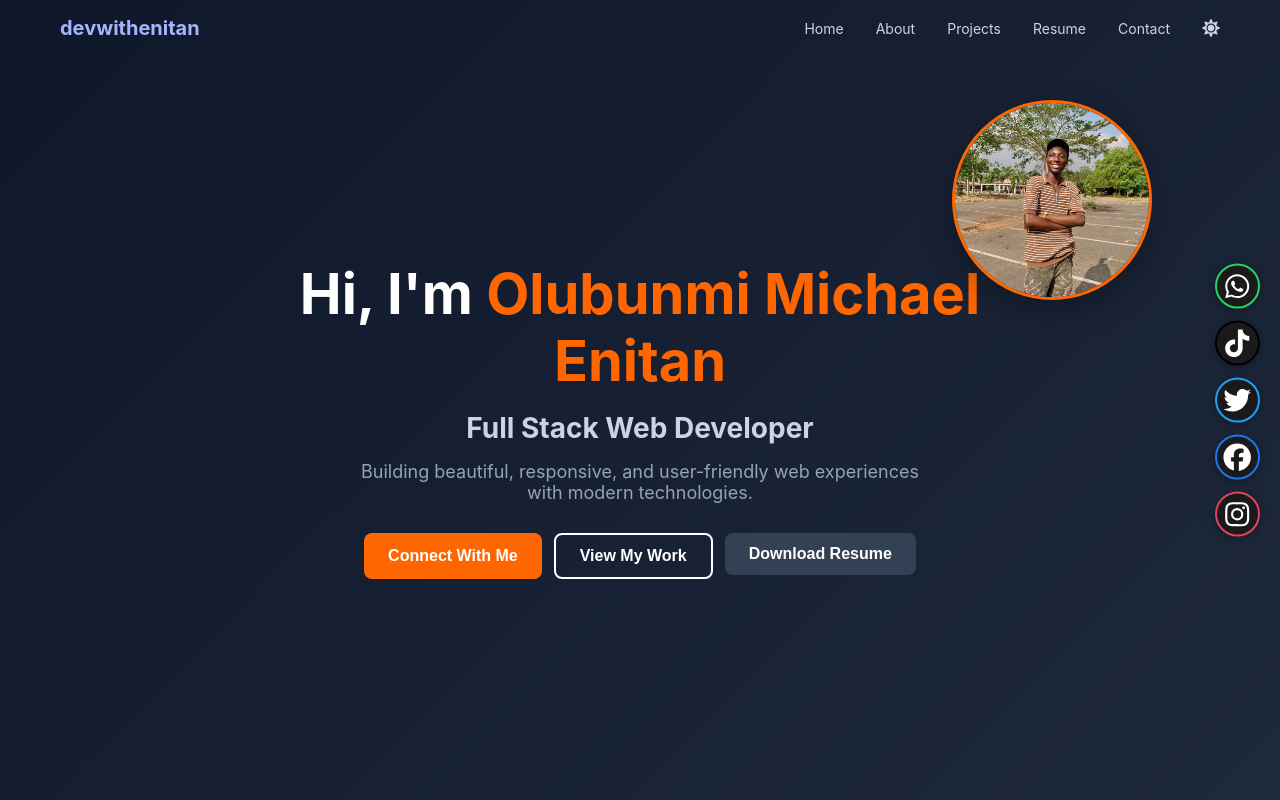
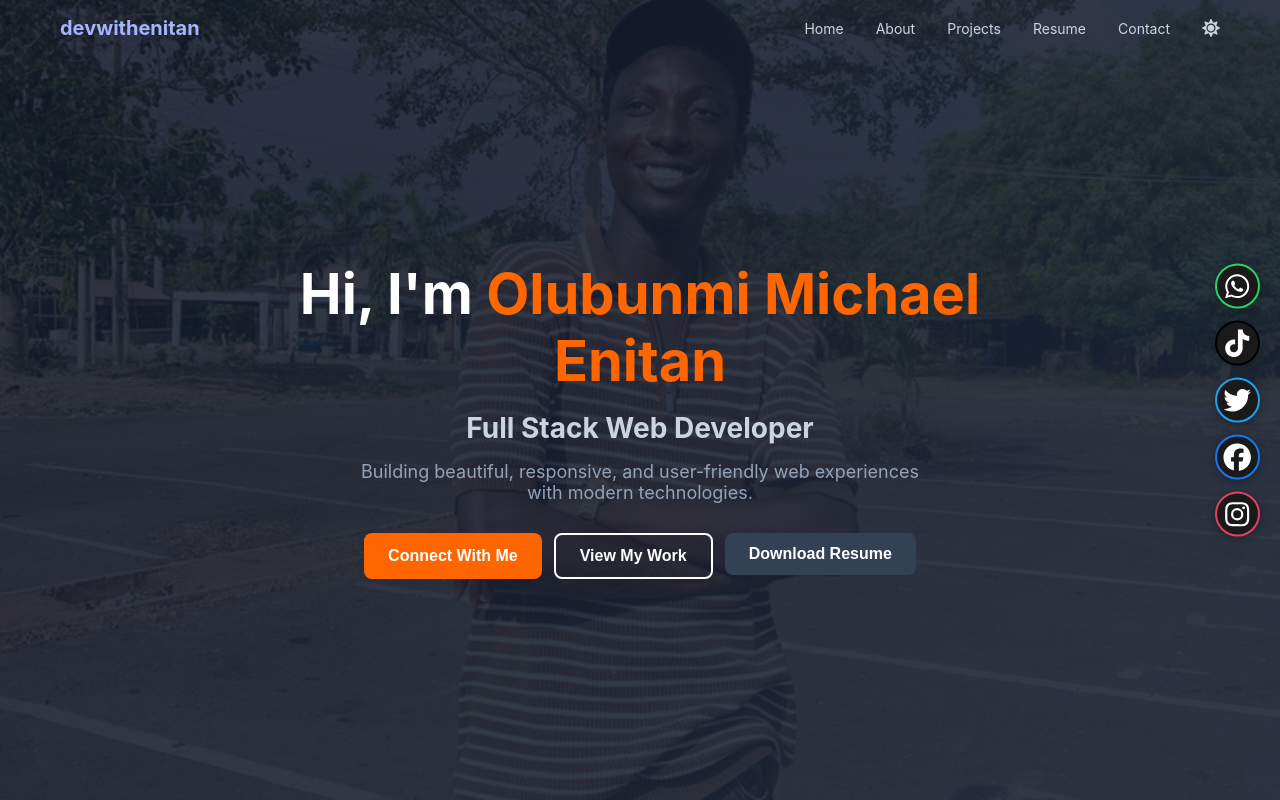
Before and after one commit to olubunmimichael93-debug/my-portfolio, a React (Vite) app: page / in a window 1280 px wide. Shown: the top 800 px of the page. Built offline with nearby package versions, Linux system fonts and the light colour scheme; the HTML template or start-up script is replaced by a standard one.

Commit message:
Put profile picture back as background image in hero section

```diff
--- a/src/components/Hero.jsx
+++ b/src/components/Hero.jsx
@@ -4,45 +4,41 @@ function Hero() {
   const navigate = useNavigate()
 
   return (
-    <section id="home" style={{
+    <section
+      id="home"
+      style={{
         minHeight: '100vh',
         display: 'flex',
         alignItems: 'center',
         justifyContent: 'center',
         textAlign: 'center',
-      background: 'linear-gradient(135deg, #0f172a 0%, #1e293b 100%)',
+        position: 'relative',
+        backgroundImage: `url('/profile.jpeg')`,
+        backgroundSize: 'cover',
+        backgroundPosition: 'center',
+        backgroundAttachment: 'fixed',
         padding: '100px 20px 60px',
-      width: '100%',
-      position: 'relative'
-    }}>
-      {/* Profile Picture */}
+        width: '100%'
+      }}
+    >
+      {/* Dark overlay for text readability */}
       <div style={{
         position: 'absolute',
-        top: '100px',
-        right: '10%',
-        width: '200px',
-        height: '200px',
-        borderRadius: '50%',
-        overflow: 'hidden',
-        border: '3px solid #ff6600',
-        boxShadow: '0 10px 30px rgba(0,0,0,0.3)'
-      }}>
-        <img
-          src="/profile.jpeg"
-          alt="Olubunmi Michael Enitan"
-          style={{
-            width: '100%',
-            height: '100%',
-            objectFit: 'cover'
-          }}
-        />
-      </div>
+        top: 0,
+        left: 0,
+        right: 0,
+        bottom: 0,
+        background: 'linear-gradient(135deg, rgba(15, 23, 42, 0.85) 0%, rgba(30, 41, 59, 0.9) 100%)',
+        zIndex: 1
+      }} />
 
       <div style={{
         maxWidth: '800px',
         width: '100%',
         margin: '0 auto',
-        padding: '0 16px'
+        padding: '0 16px',
+        position: 'relative',
+        zIndex: 2
       }}>
         <h1 style={{
           fontSize: 'clamp(28px, 7vw, 56px)',
@@ -123,20 +119,6 @@ function Hero() {
           </a>
         </div>
       </div>
-
-      {/* Mobile: Profile picture centered on small screens */}
-      <style>{`
-        @media (max-width: 768px) {
-          section > div:first-child {
-            position: relative !important;
-            top: auto !important;
-            right: auto !important;
-            margin: 0 auto 30px !important;
-            width: 150px !important;
-            height: 150px !important;
-          }
-        }
-      `}</style>
     </section>
   )
 }
```
Lines whose indentation alone changed are shown as unchanged.
